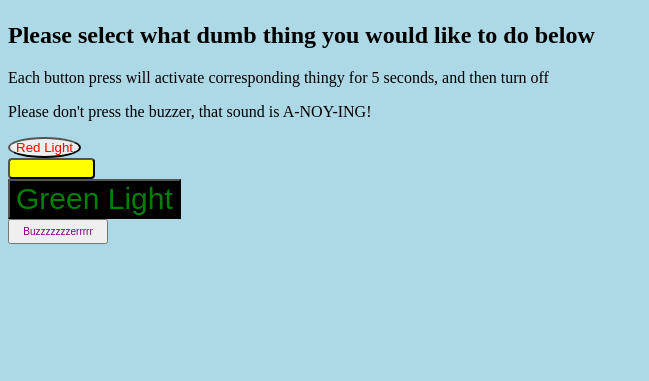
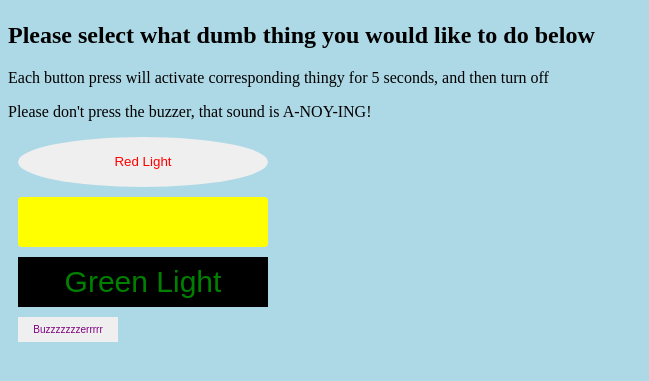
Before and after one commit to JustinOliver/hope, a Flask app: page / in a window 1280 px wide. Shown: the part 58-439 px from the top of the page, without its empty margins (0-649 px from the left). Run offline with Flask 2, Linux system fonts and the light colour scheme.

Commit message:
adding 'form action' to index.html

```diff
--- a/application.py
+++ b/application.py
@@ -7,6 +7,7 @@
 import time
 
 app = Flask(__name__)
+app.secret_key = "test"
 
 
 GPIO.setmode(GPIO.BCM)
--- a/templates/index.html
+++ b/templates/index.html
@@ -16,22 +16,22 @@
         </div>
         <div>
             <form action="/redLed/" method="POST">
-            <button class="buttonred" type="submit">Red Light</button>
+            <button class="button buttonred" type="submit">Red Light</button>
             </form>
         </div>
         <div>
             <form action="/yellowLed/" method="POST">
-            <button class="buttonyellow" type="submit">Yellow Light</button>
+            <button class="button buttonyellow" type="submit">Yellow Light</button>
             </form>
         </div>
         <div>
             <form action="/greenLed/" method="POST">
-            <button class="buttongreen" type="submit">Green Light</button>
+            <button class="button buttongreen" type="submit">Green Light</button>
             </form>
         </div>
         <div>
             <form action="/buz/" method="POST">
-            <button class="buttonbuzzer" type="submit">Buzzzzzzzerrrrr</button>
+            <button class="button buttonbuzzer" type="submit">Buzzzzzzzerrrrr</button>
             </form>
         </div>
     </body>
```
